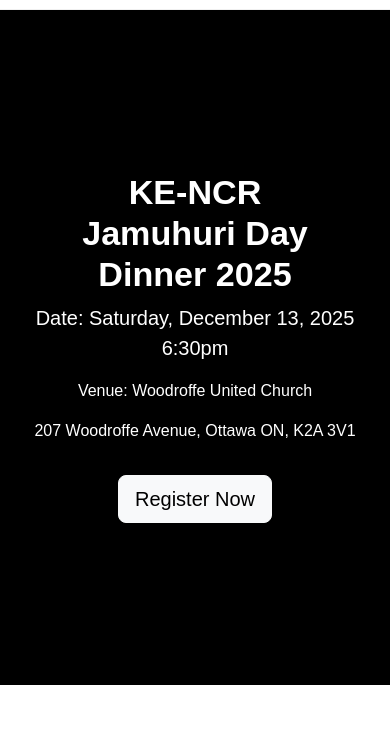
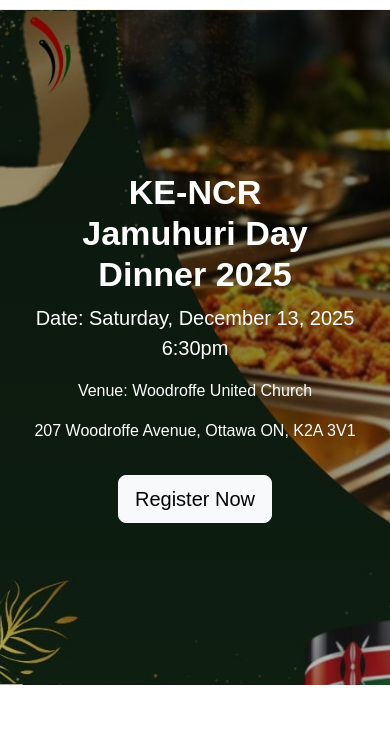
Before and after one commit to pmutunga/jamhuri2025, a plain HTML site: page index.html in a window 390 px wide. Shown: the part 79-809 px from the top of the page. Drawn offline with nearby package versions, Linux system fonts and the light colour scheme.

Commit message:
Update style.css

```diff
--- a/css/style.css
+++ b/css/style.css
@@ -25,7 +25,7 @@ body {
 .hero {
   position: relative;
   /* try the most likely paths first; adjust if your image is in a different folder */
-  background-image: url('./images/heroimg2.png');
+  background-image: url('../images/heroimg2.png');
   background-position: center;
   background-size: cover;
   background-repeat: no-repeat;
@@ -42,7 +42,7 @@ body {
 /* For mobile devices */
 @media (max-width: 768px) {
   .hero {
-    background-image: url('./images/mobile-heroimg2.png');
+    background-image: url('../images/mobile-heroimg2.png');
   }
 }
 
```
